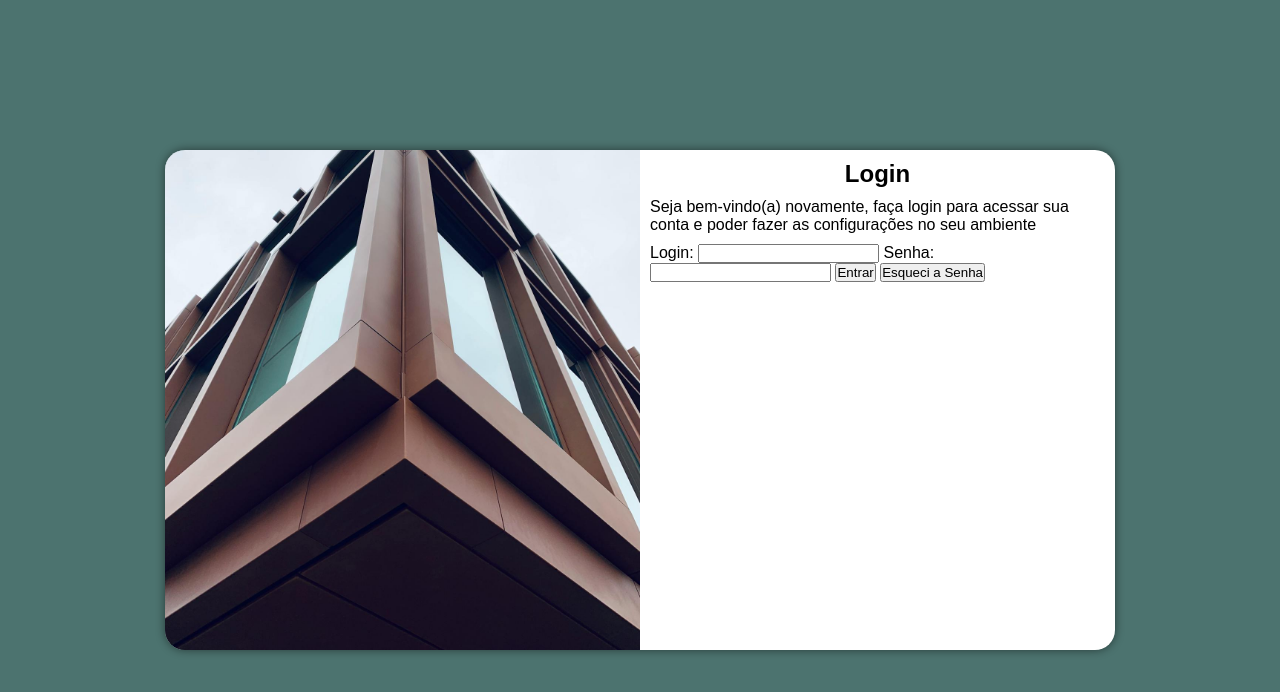
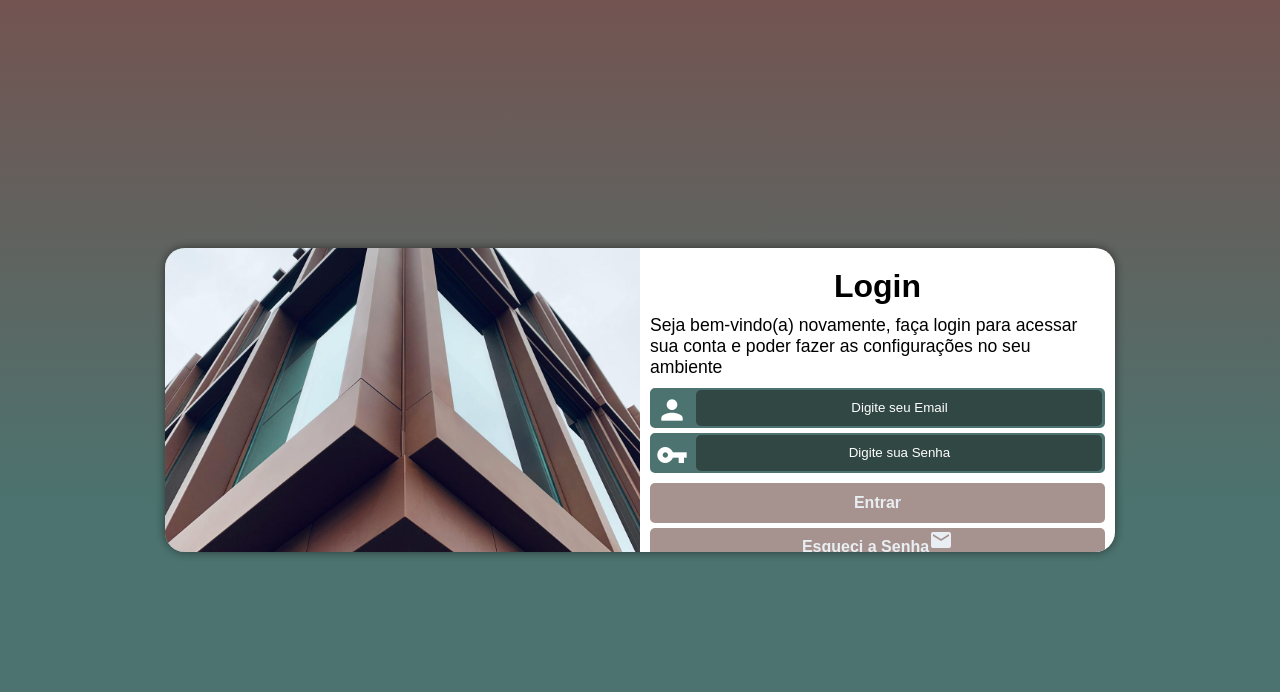
Before and after one commit to Pietrorbsilva/project-login, a plain HTML site: page index.html in a window 1280 px wide. Drawn offline with Linux system fonts and the light colour scheme.

Commit message:
projeto finalizado

```diff
--- a/estilos/media-query.css
+++ b/estilos/media-query.css
@@ -8,10 +8,30 @@
     Extra Large (large laptops and desktops, 1200px and up)
  */
 
-@media screen and (min-width: 768px) and (max-width: 992px){
+@media screen and (min-width: 768px) and (max-width: 992px){ /* Configurações para Tablet */
+    body{
+        background-image: linear-gradient(to top, #4C736F, #735451);
+        background-repeat: no-repeat;
+    }
 
     section#login{
         width: 90vw;
+        height: 35vh;
+    }
+
+    form{
+        margin-top: 20px;
+    }
+
+    #form > form > h1{
+    text-align: center;
+    margin-bottom: 10px;
+    font-size: 1.6rem;
+    }
+
+    #form > form > p{
+    margin-bottom: 10px;
+    font-size: 1.05rem;
     }
 
     div#imagem{
@@ -27,16 +47,37 @@
     }
 }
 
-@media screen and (min-width: 992px){
+@media screen and (min-width: 992px){ /* Configurações para Pc e telas maiores */
+    body{
+        background-image: linear-gradient(to top, #4C736F, #735451);
+        background-repeat: no-repeat;
+    }
+
     section#login{
         width: 950px;
+        height: 38vh;
+    }
+
+    #form > form > h1{
+    text-align: center;
+    margin-bottom: 10px;
+    font-size: 2rem;
+    }
+
+    #form > form > p{
+    margin-bottom: 10px;
+    font-size: 1.1rem;
+    }
+
+    form{
+        margin-top: 10px;
     }
 
     div#imagem{
         float: left;
         width: 50%;
         height: 100%;
-        background-position: center bottom ;
+        background-position: bottom bottom ;
     }
 
     div#form{
--- a/estilos/style.css
+++ b/estilos/style.css
@@ -34,15 +34,15 @@ section#login{
     position: absolute;
     top: 50%;
     left: 50%;
-    transform: translate(-50%, -50%);
     width: 250px;
-    height: 500px;
+    height: 520px;
     background-color: white;
     overflow: hidden;
     border-radius: 20px;
     box-shadow: 0px 0px 10px rgba(0, 0, 0, 0.493);
     display: block;
 
+    transform: translate(-50%, -50%);
     transition: width .2s, height .2s;
     transition-timing-function: ease;
 }
@@ -55,10 +55,12 @@ section#login{
 #form > form > h1{
     text-align: center;
     margin-bottom: 10px;
+    font-size: 1.5rem;
 }
 
 #form > form > p{
     margin-bottom: 10px;
+    font-size: 1rem;
 }
 
 div#imagem{
@@ -70,3 +72,86 @@ div#imagem{
     height: 200px;
     display: block;
 }
+
+form > div.user-pass{
+    display: block;
+    background-color: #4C736F;
+    border-radius: 5px;
+    width: 100%;
+    height: 40px;
+    margin-top: 5px;
+    border: 2px solid #4C736F;
+}
+
+form > div.user-pass > input{
+    background-color: #304743;
+    border: none;
+    height: 100%;
+    border-radius: 5px;
+    width: calc(100% - 45px);
+    transform: translateY(-14px);
+}
+
+input::placeholder {
+    color: white;
+    text-align: center;
+}
+
+input:focus::placeholder {
+    color: black;
+}
+
+form > div.user-pass > input:focus-within{
+    background-color: white;
+}
+
+form > div.user-pass > label span{
+    color: white;
+    font-size: 2rem;
+    width: 40px;
+    padding: 4px;
+}
+
+.button{
+    display: block;
+    font-size: 1rem;
+    width: 100%;
+    height: 40px;
+    background-color: #A6938F;
+    color: #E9EEF2;
+    font-weight: bold;
+    margin-top: 10px;
+    border: none;
+    border-radius: 5px;
+}
+
+.button:hover{
+    background-color: #735451;
+    cursor: pointer;
+    color: white;
+    font-size: 1.1rem;
+    transition: font-size .3s;
+}
+
+form > a{
+    display: block;
+    font-size: 1rem;
+    width: 100%;
+    height: 40px;
+    background-color: #A6938F;
+    color: #E9EEF2;
+    font-weight: bold;
+    margin-top: 5px;
+    border: none;
+    text-decoration: none;
+    text-align: center;
+    border-radius: 5px;
+}
+
+form > a:hover{
+    background-color: #735451;
+    cursor: pointer;
+    color: white;
+    font-size: 1.1rem;
+    transition: font-size .3s;
+}
--- a/index.html
+++ b/index.html
@@ -6,6 +6,8 @@
     <title>Tela de Login</title>
     <link rel="stylesheet" href="estilos/style.css">
     <link rel="stylesheet" href="estilos/media-query.css">
+    <link href="https://fonts.googleapis.com/icon?family=Material+Icons"
+      rel="stylesheet">
 </head>
 <body>
     <main>
@@ -14,17 +16,21 @@
 
             </div>
             <div id="form">
-                <form action="">
+                <form action="" method="post" autocomplete="on">
                     <h1>Login</h1>
                     <p>Seja bem-vindo(a) novamente, faça login para acessar sua conta e poder fazer as configurações no seu ambiente</p>
-                    <label for="ilogin">Login: </label>
-                    <input type="email" name="ulogin" id="ilogin">
+                    <div class="user-pass">
+                        <label for="ilogin"><span class="material-icons">person</span></label>
+                        <input type="email" name="ulogin" id="ilogin" placeholder="Digite seu Email" autocomplete="email" maxlength="30" required><br>
+                    </div>
 
-                    <label for="isenha">Senha: </label>
-                    <input type="password" name="usenha" id="isenha">
+                    <div class="user-pass">
+                        <label for="isenha"><span class="material-icons">vpn_key</span></label>
+                        <input type="password" name="usenha" id="isenha" minlength="8" placeholder="Digite sua Senha" autocomplete="current-password" maxlength="20" required><br>
+                    </div>
 
-                    <input type="submit" value="Entrar">
-                    <input type="button" value="Esqueci a Senha">
+                    <input type="submit" value="Entrar" class="button">
+                    <a href="#">Esqueci a Senha<span class="material-icons">mail</span></a>
                 </form>
             </div>
         </section>
```
